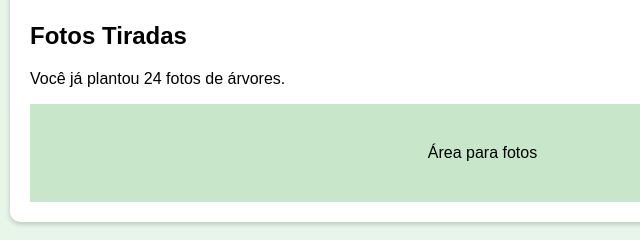
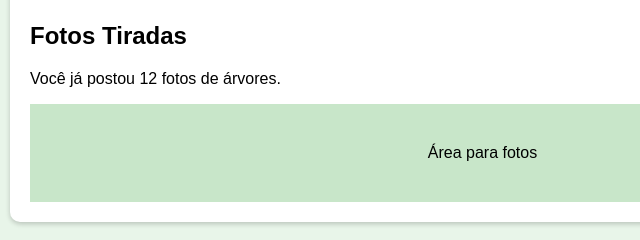
Before and after one commit to Mikael5atusgu/Plante-, a plain HTML site: page index.html in a window 1280 px wide. Shown: the part 584-824 px from the top of the page, 0-640 px from the left. Drawn offline with Linux system fonts and the light colour scheme; a script that the page names is missing.

Commit message:
Update index.html

```diff
--- a/index.html
+++ b/index.html
@@ -45,7 +45,7 @@
 
         <h2>Fotos Tiradas</h2>
 
-        <p>Você já plantou 24 fotos de árvores.</p>
+        <p>Você já postou 12 fotos de árvores.</p>
 
         <div class="fakeimg">
           Área para fotos
```
